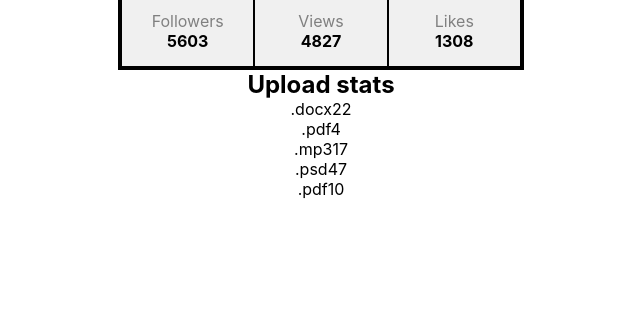
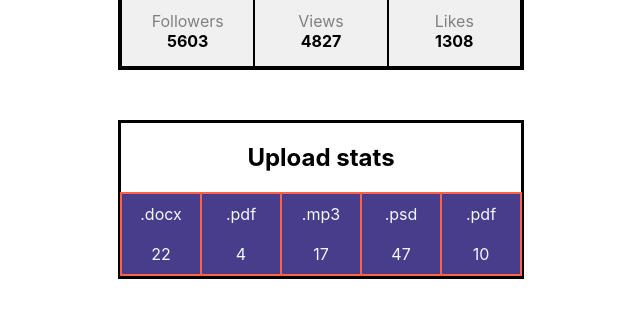
Before and after one commit to Pablo-Lipchanskyi/goit-react-hw-01-components, a React (Create React App) app: page / in a window 1280 px wide. Shown: the part 293-610 px from the top of the page, without its empty margins (319-959 px from the left). Built offline with nearby package versions, Linux system fonts and the light colour scheme.

Commit message:
stats css

```diff
--- a/src/components/Statistics/Statistic.jsx
+++ b/src/components/Statistics/Statistic.jsx
@@ -5,13 +5,13 @@ export const Statistic = ({
 }) => {
     return (
         <section className={css.statistics}>
-        {title.length > 0 && (<h2 className="title">{title}</h2>)}
+        {title.length > 0 && (<h2 className={css.title}>{title}</h2>)}
 
-  <ul className="stat-list">
+  <ul className={css.statlist}>
     {stats.map(stat => (
-        <li key={stat.id} className="item">
-            <span className="label">{stat.label}</span>
-            <span className="percentage">{stat.percentage}</span>
+        <li key={stat.id} className={css.item}>
+            <span className={css.label}>{stat.label}</span>
+            <span className={css.percentage}>{stat.percentage}</span>
         </li>
         ))}
   </ul>
--- a/src/components/Statistics/Statistics.module.css
+++ b/src/components/Statistics/Statistics.module.css
@@ -1,5 +1,37 @@
 .statistics{
-    display: block;
+    display: flex;
+    flex-direction: column;
     align-items: center;
     text-align: center;
+    width: 400px;
+    margin: auto;
+    margin-top: 50px;
+    border: 3px solid black;
 }
+.title{
+    margin: auto;
+    padding: 20px 0 20px 0;
+}
+.statlist{
+    display: flex;
+    flex-direction: row;
+    align-items: center;
+    text-align: center;
+    border: 1px solid tomato;
+    background-color: darkslateblue;
+    width: 100%;
+}
+.item{
+    display: flex;
+    flex-direction: column;
+    align-items: center;
+    text-align: center;
+    width: calc(100%/5);
+
+    border: 1px solid tomato;
+}
+.label,.percentage{
+    display: block;
+    padding: 10px;
+    color: aliceblue;
+}
```
